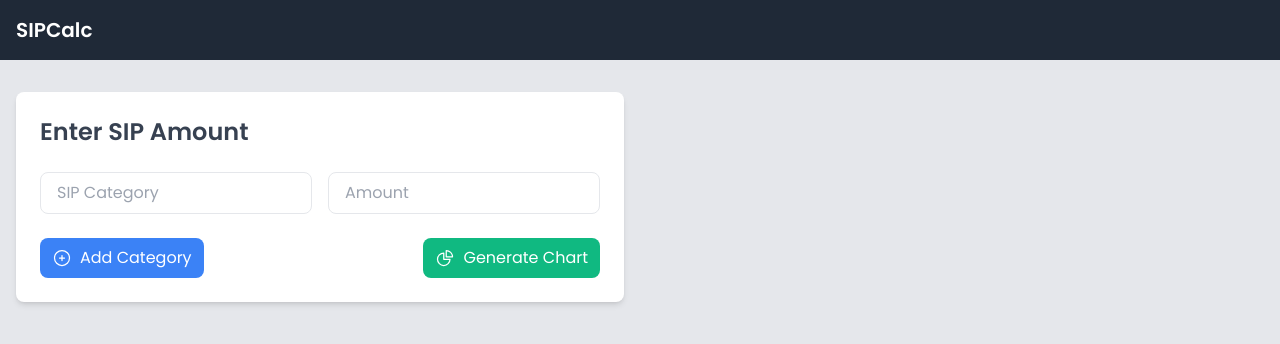
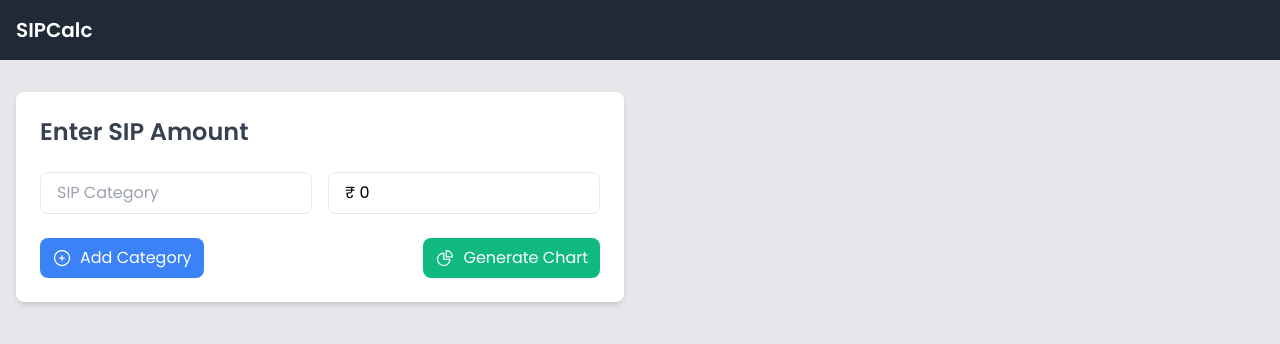
Before and after one commit to vishwakarmaranjeet/redux-toolkit, a React (Create React App) app: page / in a window 1280 px wide. Shown: the top 344 px of the page. Built offline with nearby package versions, Linux system fonts and the light colour scheme.

Commit message:
currency added

```diff
--- a/src/App.js
+++ b/src/App.js
@@ -37,7 +37,7 @@ function App() {
               <>
                 <div className="mb-4">
                   <h3 className="text-sm font-semibold text-gray-700 text-center">
-                    Total SIP: ₹{totalSIP}
+                    Total SIP: {`₹ ${new Intl.NumberFormat().format(totalSIP || 0)}`}
                   </h3>
                 </div>
                 <PieChart data={sipData} />
--- a/src/components/SipForm.js
+++ b/src/components/SipForm.js
@@ -6,7 +6,19 @@ function SIPForm({ onSubmit }) {
     const handleChange = (index, e) => {
         const { name, value } = e.target;
         const list = [...sipList];
-        list[index][name] = value;
+         // If it's the 'category' field, allow only alphabetic characters
+        if (name === 'category') {
+            // Allow only alphabetic characters
+            const alphaValue = value.replace(/[^a-zA-Z]/g, "");
+            list[index][name] = alphaValue;
+        } else if (name === 'amount') {
+            // Handle 'amount' field with INR symbol and formatting
+            const rawValue = value.replace(/[^\d.]/g, "");
+            const formattedValue = new Intl.NumberFormat().format(rawValue);
+            list[index][name] = formattedValue.replace(/,/g, "");
+        } else {
+            list[index][name] = value;
+        }
         setSipList(list);
     };
 
@@ -47,10 +59,10 @@ function SIPForm({ onSubmit }) {
                         className="w-full sm:w-1/2 px-4 py-2 border rounded-lg focus:ring-2 focus:ring-blue-400 mb-2 sm:mb-0"
                     />
                     <input
-                        type="number"
+                        type="text"
                         name="amount"
                         placeholder="Amount"
-                        value={item.amount}
+                        value={`₹ ${new Intl.NumberFormat().format(item.amount || 0)}`}
                         onChange={(e) => handleChange(index, e)}
                         required
                         className="w-full sm:w-1/2 px-4 py-2 border rounded-lg focus:ring-2 focus:ring-blue-400"
```
